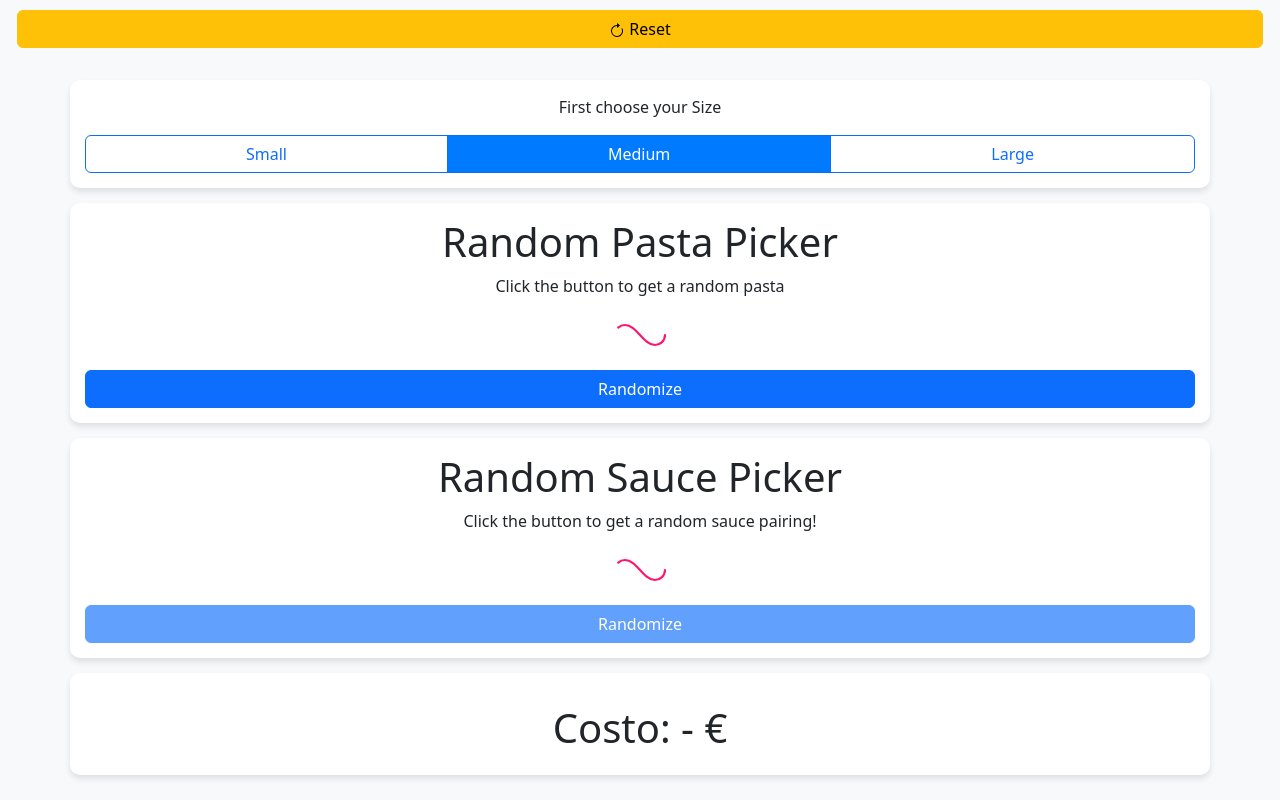
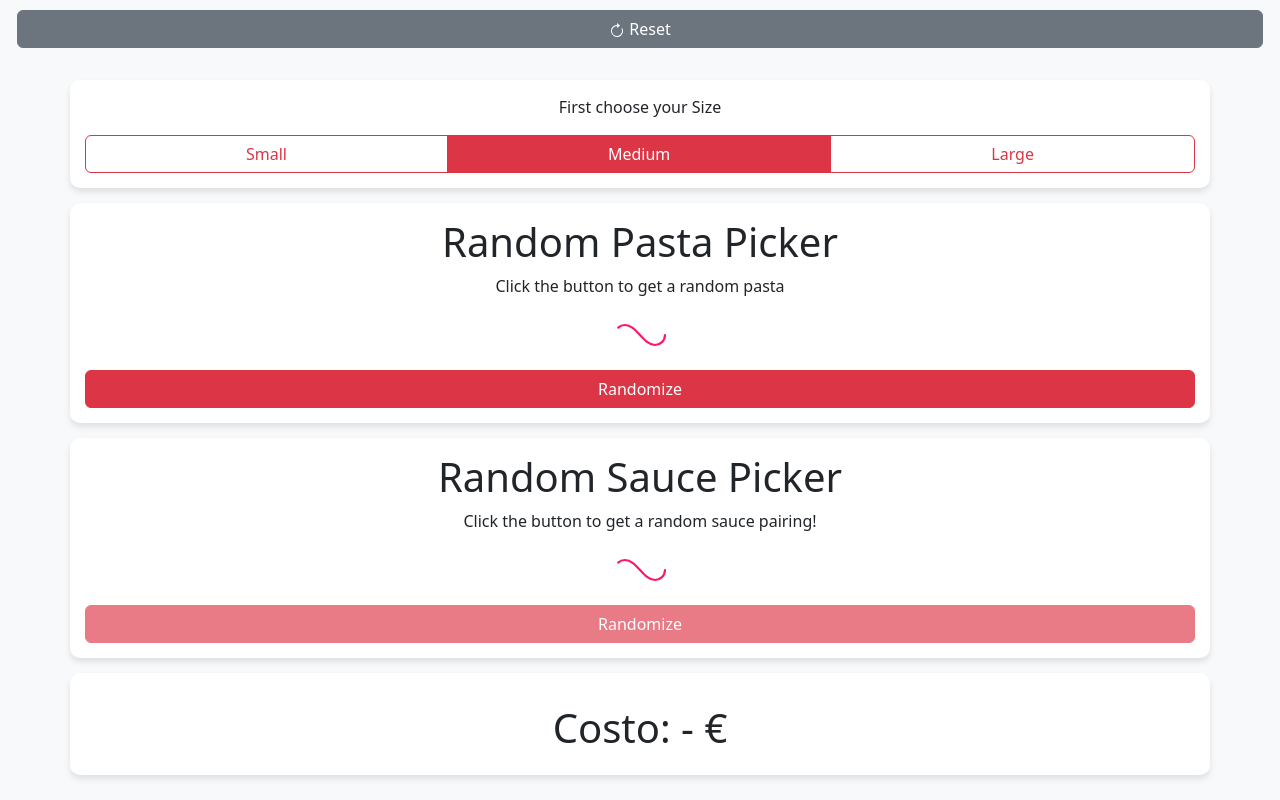
Before and after one commit to Panchito013/RandomPastaGenerator, a plain HTML site: page index.html in a window 1280 px wide. Drawn offline with nearby package versions, Linux system fonts and the light colour scheme.

Commit message:
colors adhustemnts

```diff
--- a/css/main.css
+++ b/css/main.css
@@ -24,6 +24,6 @@ body {
     height: 30px;
   }
   .btn-check:checked + .btn {
-    background-color: #007bff;
+    background-color: #DC3545;
     color: white;
   }
--- a/index.html
+++ b/index.html
@@ -13,7 +13,7 @@
     <div class="container-fluid">
         <div class="row justify-content-center mb-3">
           <div class="col-12 text-center">
-            <button class="btn btn-warning w-100 mb-3" id="reset">
+            <button class="btn btn-secondary w-100 mb-3" id="reset">
               <svg xmlns="http://www.w3.org/2000/svg" width="16" height="16" fill="currentColor" class="bi bi-arrow-clockwise" viewBox="0 0 16 16">
                 <path fill-rule="evenodd" d="M8 3a5 5 0 1 0 4.546 2.914.5.5 0 0 1 .908-.417A6 6 0 1 1 8 2z"/>
                 <path d="M8 4.466V.534a.25.25 0 0 1 .41-.192l2.36 1.966c.12.1.12.284 0 .384L8.41 4.658A.25.25 0 0 1 8 4.466"/>
@@ -26,13 +26,13 @@
             <p>First choose your Size</p>
             <div class="btn-group w-100" role="group" onclick="atLeastOneRadio()">
               <input class="btn-check" type="radio" name="inlineRadioOptions" id="inlineRadio1" value="s">
-              <label class="btn btn-outline-primary" for="inlineRadio1">Small</label>
+              <label class="btn btn-outline-danger" for="inlineRadio1">Small</label>
 
               <input class="btn-check" type="radio" name="inlineRadioOptions" id="inlineRadio2" value="m" checked>
-              <label class="btn btn-outline-primary" for="inlineRadio2">Medium</label>
+              <label class="btn btn-outline-danger" for="inlineRadio2">Medium</label>
 
               <input class="btn-check" type="radio" name="inlineRadioOptions" id="inlineRadio3" value="l">
-              <label class="btn btn-outline-primary" for="inlineRadio3">Large</label>
+              <label class="btn btn-outline-danger" for="inlineRadio3">Large</label>
             </div>
         </div>
 
@@ -42,7 +42,7 @@
           <div class="result" id="p-result">
             <img id="ld1" src="./assets/infinite-spinner.svg" alt="Loading">
           </div>
-          <button class="btn btn-primary w-100" id="p-randomizeButton" disabled>Randomize</button>
+          <button class="btn btn-danger w-100" id="p-randomizeButton" disabled>Randomize</button>
         </div>
 
         <div id="sauceDiv" class="container">
@@ -51,7 +51,7 @@
           <div class="result" id="s-result">
             <img id="ld2" src="./assets/infinite-spinner.svg" alt="Loading">
           </div>
-          <button class="btn btn-primary w-100" id="s-randomizeButton" disabled>Randomize</button>
+          <button class="btn btn-danger w-100" id="s-randomizeButton" disabled>Randomize</button>
         </div>
 
         <div class="container text-center">
```
